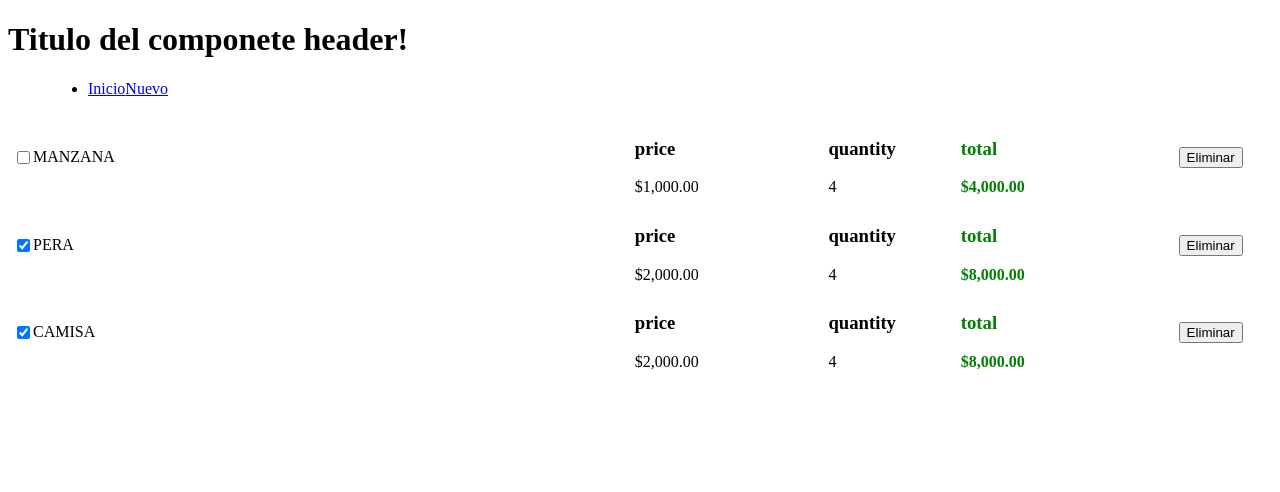
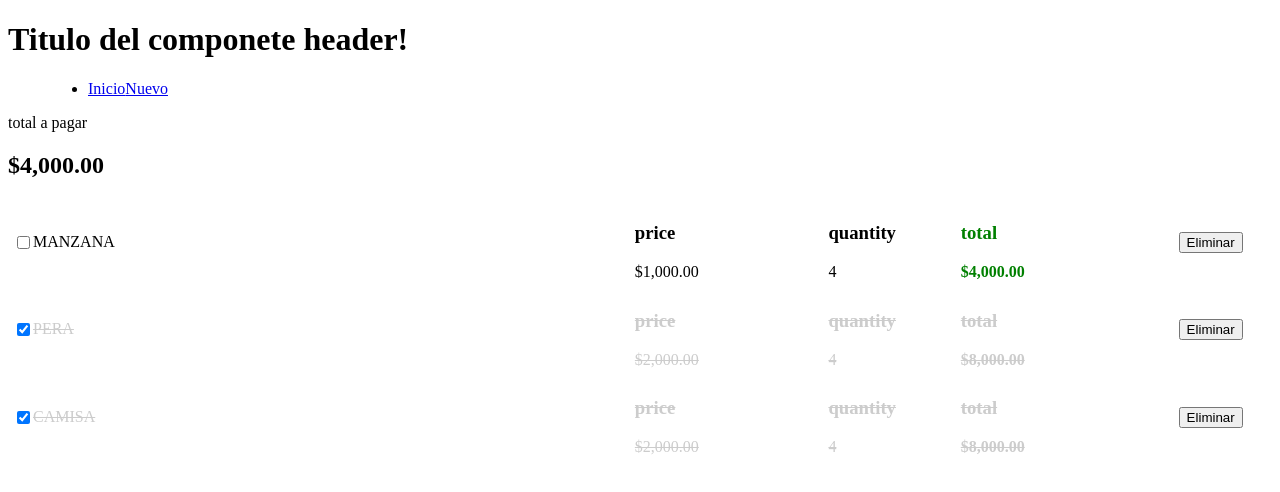
Before and after one commit to Dann-13/Lista_Compras_Angular, an Angular app: page / in a window 1280 px wide. Shown: the top 492 px of the page. Built offline with nearby package versions, Linux system fonts and the light colour scheme.

Commit message:
Funcionalidad Total

```diff
--- a/src/app/app.component.html
+++ b/src/app/app.component.html
@@ -3,4 +3,5 @@
   <!--Hacemos referencia al componente header-->
   <app-header></app-header>
   <app-items></app-items>
+
 </div>
--- a/src/app/app.module.ts
+++ b/src/app/app.module.ts
@@ -6,13 +6,15 @@
 import { HeaderComponent } from './components/header/header.component';
 import { ItemsComponent } from './components/items/items.component';
 import { ItemComponent } from './components/item/item.component';
+import { TotalComponent } from './components/total/total.component';
 
 @NgModule({
   declarations: [
     AppComponent,
     HeaderComponent,
     ItemsComponent,
-    ItemComponent
+    ItemComponent,
+    TotalComponent
   ],
   imports: [
     BrowserModule,
--- a/src/app/components/item/item.component.css
+++ b/src/app/components/item/item.component.css
@@ -3,6 +3,13 @@
     box-sizing: border-box;
     justify-content: center;
     align-items: center;
+}
+.completed{
+    text-decoration: line-through;
+    color: #ccc;
+}
+.completed .total{
+    color: #ccc;
 }
 div{
     padding: 5px 0;
--- a/src/app/components/item/item.component.html
+++ b/src/app/components/item/item.component.html
@@ -1,6 +1,6 @@
-<div class="row">
+<div class="row" [ngClass]="{'completed':item.completed}">
     <div class="title">
-        <input type="checkbox" checked [checked]="item.completed">
+        <input type="checkbox" checked [checked]="item.completed" (change)="onToggle(item)">
         {{item.title | uppercase}}
     </div>
     <div class="price">
--- a/src/app/components/item/item.component.ts
+++ b/src/app/components/item/item.component.ts
@@ -11,6 +11,9 @@
   @Input() item: Item = new Item();
   //deleteItem va a ser un evento
   @Output()  deleteItem: EventEmitter<Item> = new EventEmitter();
+  //deleteItem va a ser un evento
+  @Output()  toggleItem: EventEmitter<Item> = new EventEmitter();
+
   constructor(){}
 
   ngOnInit(): void{
@@ -20,4 +23,8 @@
   onDelete(item: Item){
     this.deleteItem.emit(item);
   }
+  onToggle(item : Item){
+    item.completed = !item.completed;
+    this.toggleItem.emit(item);
+  }
 }
--- a/src/app/components/items/items.component.html
+++ b/src/app/components/items/items.component.html
@@ -1,6 +1,10 @@
 <div>
+    <app-total mensaje='total a pagar' [total]="total"></app-total>
+
+
     <app-item
     *ngFor="let item of items"
     [item] = "item"
-    (deleteItem)="deleteItem($event)"></app-item>
+    (deleteItem)="deleteItem($event)"
+    (toggleItem)="toggleItem($event)"></app-item>
 </div>
--- a/src/app/components/items/items.component.ts
+++ b/src/app/components/items/items.component.ts
@@ -8,6 +8,7 @@
 })
 export class ItemsComponent implements OnInit{
   items: Item[] = [];
+  total: number = 0;
   constructor(){}
   ngOnInit(): void {
     this.items = [
@@ -33,8 +34,20 @@
         completed: true
       }
     ];
+    this.getTotal();
   }
   deleteItem(item: Item){
     this.items = this.items.filter(x => x.id !== item.id);
+    this.getTotal();
   }
+  toggleItem(item:Item){
+    this.getTotal();
+  }
+  getTotal(){
+    this.total = this.items
+                  .filter(x => !x.completed)
+                  .map(item => item.quantity * item.price)
+                  .reduce((acumulador, item) => acumulador += item, 0);
+  }
+
 }
--- /dev/null
+++ b/src/app/components/total/total.component.html
@@ -0,0 +1,4 @@
+<div class="container">
+    <span>{{mensaje}}</span>
+    <h2>{{total | currency}}</h2>
+</div>
--- /dev/null
+++ b/src/app/components/total/total.component.ts
@@ -0,0 +1,15 @@
+import { Component, Input, OnInit } from '@angular/core';
+
+@Component({
+  selector: 'app-total',
+  templateUrl: './total.component.html',
+  styleUrls: ['./total.component.css']
+})
+export class TotalComponent implements OnInit{
+  @Input() total:number = 0;
+  @Input() mensaje:string = '';
+  constructor(){}
+  ngOnInit(): void {
+
+  }
+}
```
Also changed, not shown: src/app/components/total/total.component.css (added).
